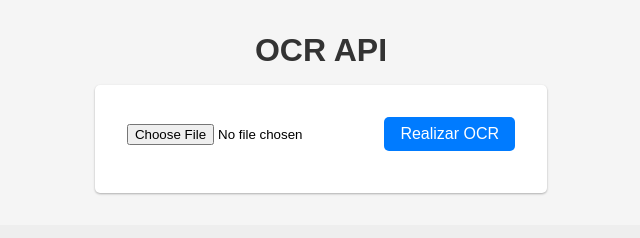
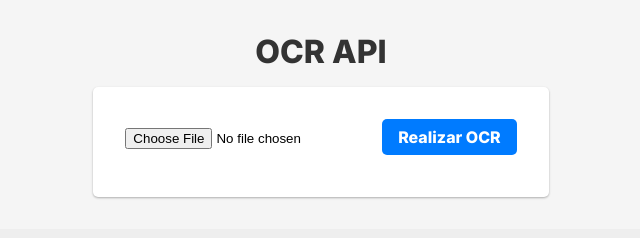
Before and after one commit to johanpina/ocrWebApp, a plain HTML site: page static/index.html in a window 1280 px wide. Shown: the whole page, without its empty margins (319-959 px from the left). Drawn offline with Linux system fonts and the light colour scheme.

Commit message:
se agregan las fuentes solicitadas por innovacion

```diff
--- a/static/index.html
+++ b/static/index.html
@@ -4,6 +4,9 @@
     <meta charset="UTF-8">
     <meta name="viewport" content="width=device-width, initial-scale=1.0">
     <title>OCR API</title>
+    <link rel="preconnect" href="https://fonts.googleapis.com">
+    <link rel="preconnect" href="https://fonts.gstatic.com" crossorigin>
+    <link href="https://fonts.googleapis.com/css2?family=Inter:wght@800&family=Roboto:wght@100&display=swap" rel="stylesheet">
     <link rel="stylesheet" href="/static/styles.css">
 </head>
 <body>
--- a/static/styles.css
+++ b/static/styles.css
@@ -1,5 +1,6 @@
 body {
-    font-family: Arial, sans-serif;
+
+    font-family: 'Roboto', sans-serif;
     margin: 0;
     padding: 0;
     display: flex;
@@ -9,6 +10,7 @@ body {
 }
 
 h1 {
+    font-family: 'Inter', sans-serif;
     color: #333;
     margin-top: 2rem;
     margin-bottom: 1rem;
@@ -26,6 +28,7 @@ input[type="file"] {
 }
 
 button {
+    font-family: 'Inter', sans-serif;
     background-color: #007bff;
     color: #fff;
     padding: 0.5rem 1rem;
```
